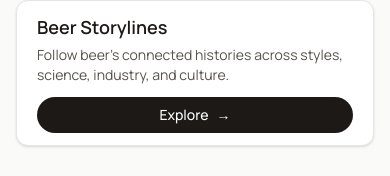
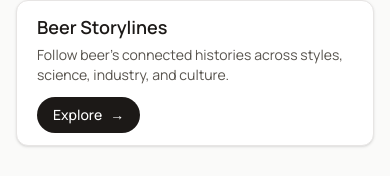
Before and after one commit to beer-chronicles-timeline/beer-chronicles-timeline.github.io, a Next.js app: page / in a window 390 px wide. Shown: the part 157-333 px from the top of the page. Built offline with nearby package versions, Linux system fonts and the light colour scheme; no server answers; the database is empty; a web font is replaced by a local one.

Commit message:
=Fix design issue in storyline banner

```diff
--- a/src/app/page.tsx
+++ b/src/app/page.tsx
@@ -246,7 +246,8 @@ export default async function Home() {
       return;
     }
 
-    const eventIds = activeEventIdsByTag.get(tag_id) ?? new Set<string>();
+    const eventIds =
+      activeEventIdsByTag.get(tag_id) ?? new Set<string>();
 
     eventIds.add(event_id);
     activeEventIdsByTag.set(tag_id, eventIds);
@@ -318,9 +319,9 @@ export default async function Home() {
 
       <section
         aria-labelledby="storylines-promo-heading"
-        className="mx-auto mb-8 flex w-full max-w-4xl flex-col gap-3 rounded-xl border border-stone-200 bg-white px-5 py-3 shadow-sm md:flex-row md:items-center md:justify-between md:gap-6"
+        className="mx-auto mb-8 flex w-full max-w-4xl flex-col gap-3 rounded-xl border border-stone-200 bg-white px-5 py-3 shadow-sm lg:flex-row lg:items-center lg:justify-between lg:gap-6"
       >
-        <div className="flex min-w-0 flex-col gap-1 md:flex-row md:items-baseline md:gap-3 md:whitespace-nowrap">
+        <div className="flex min-w-0 flex-col gap-1 lg:flex-row lg:items-baseline lg:gap-3 lg:whitespace-nowrap">
           <h2
             id="storylines-promo-heading"
             className="shrink-0 font-serif text-lg font-semibold text-stone-900"
@@ -336,7 +337,7 @@ export default async function Home() {
 
         <Link
           href="/storylines"
-          className="inline-flex shrink-0 items-center justify-center rounded-full bg-stone-900 px-4 py-2 text-sm font-medium text-white transition hover:bg-stone-700 focus:outline-none focus:ring-2 focus:ring-stone-500 focus:ring-offset-2"
+          className="inline-flex shrink-0 items-center justify-center self-start rounded-full bg-stone-900 px-4 py-2 text-sm font-medium text-white transition hover:bg-stone-700 focus:outline-none focus:ring-2 focus:ring-stone-500 focus:ring-offset-2 lg:self-auto"
         >
           Explore
           <span className="ml-2" aria-hidden="true">
```
